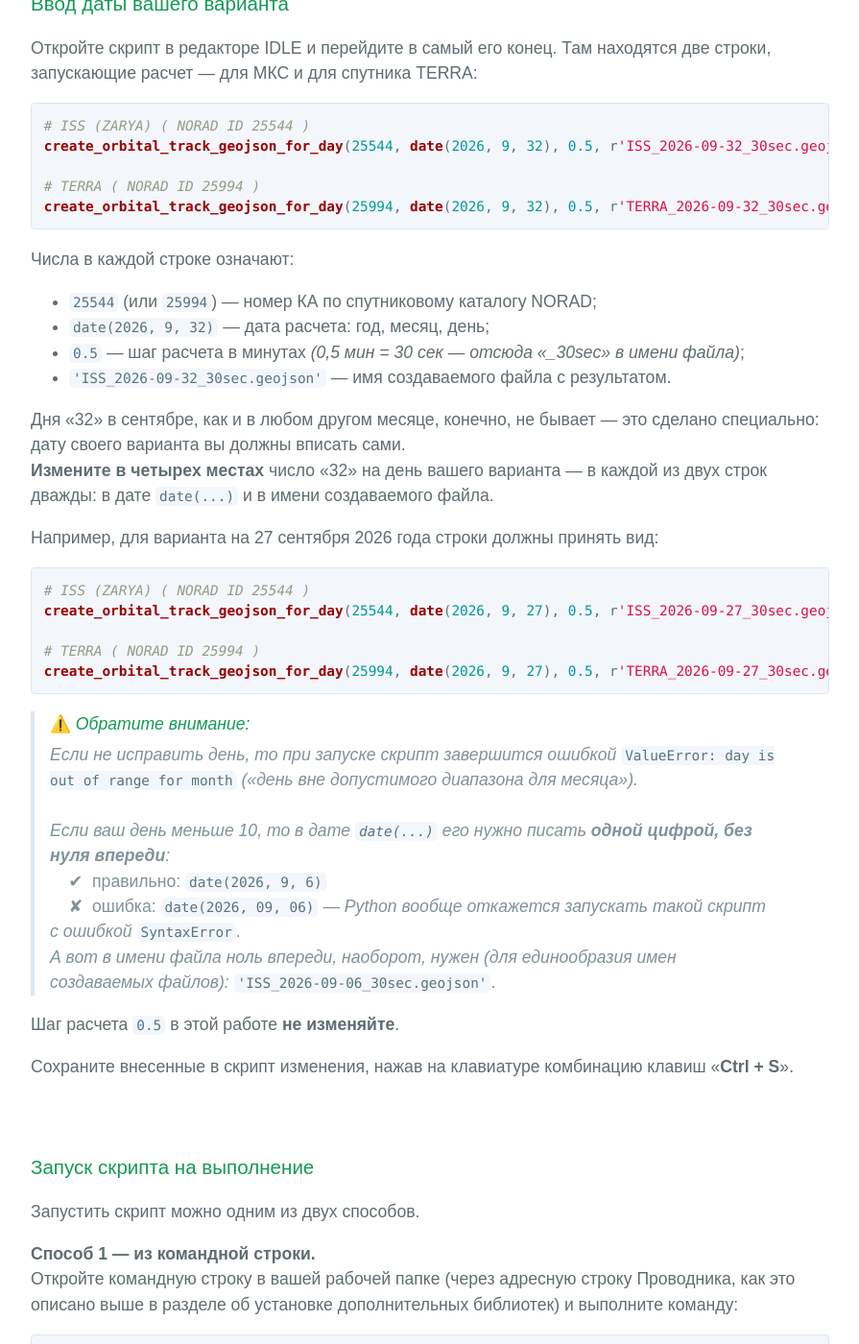
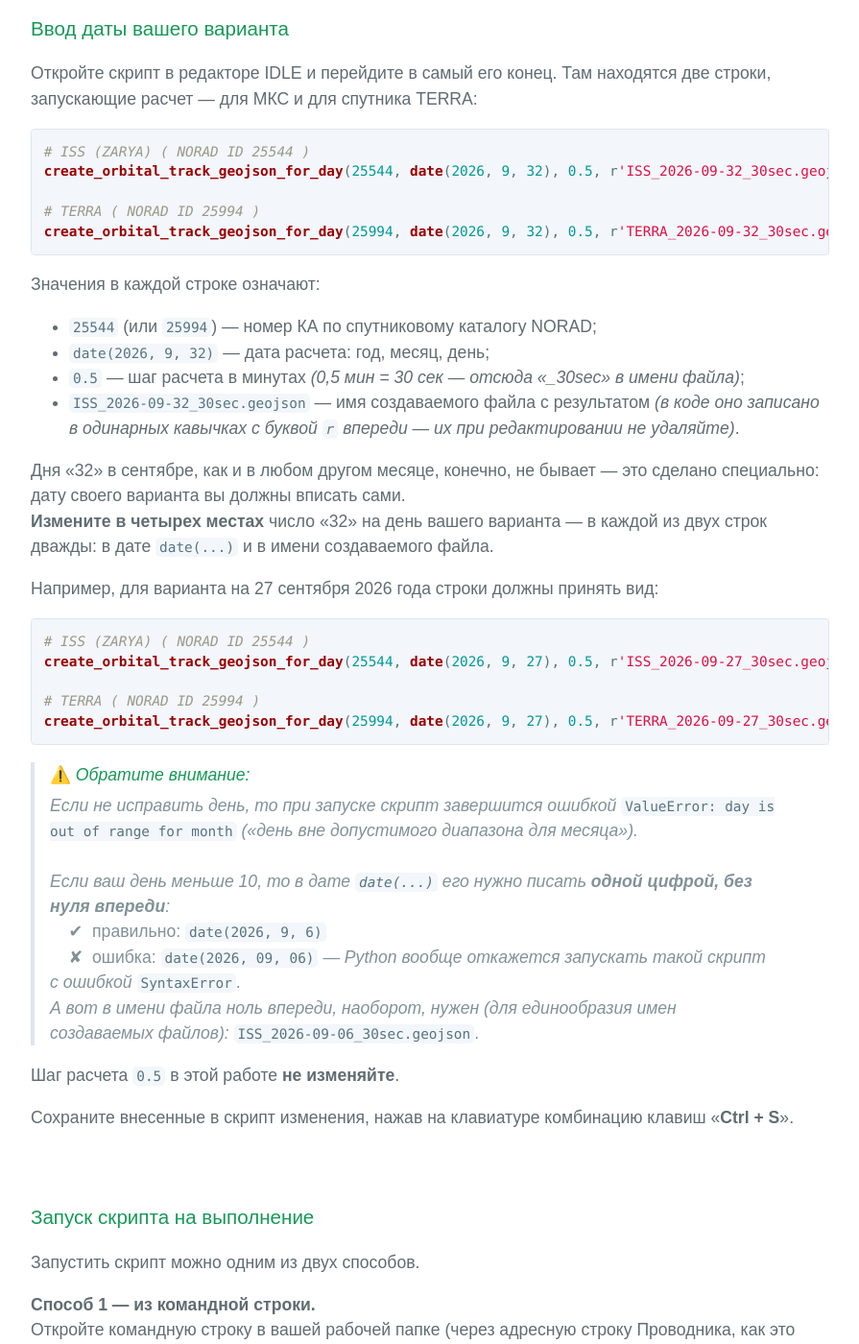
Before and after one commit to Alexander-Orlovsky/RUDN-QGIS-ORBIT-L1, a Jekyll site: the page built from index.md, in a window 1280 px wide and 1400 px high, scrolled down 9465 px. Shown: the whole window at 96% size, without its empty margins (192-1087 px from the left). Built offline with Jekyll 4.4.1, drawn with Linux system fonts in a browser that asks for light colours; some of the changed text lies outside the part shown.

Commit message:
Исправления на начало 19.10.2026

````diff
--- a/index.md
+++ b/index.md
@@ -371,11 +373,11 @@ create_orbital_track_geojson_for_day(25544, date(2026, 9, 32), 0.5, r'ISS_2026-0
 create_orbital_track_geojson_for_day(25994, date(2026, 9, 32), 0.5, r'TERRA_2026-09-32_30sec.geojson')
 ```
 
-Числа в каждой строке означают:
+Значения в каждой строке означают:
 - `25544` (или `25994`) — номер КА по спутниковому каталогу NORAD;
 - `date(2026, 9, 32)` — дата расчета: год, месяц, день;
 - `0.5` — шаг расчета в минутах *(0,5&nbsp;мин = 30&nbsp;сек — отсюда «_30sec» в имени файла)*;
-- `'ISS_2026-09-32_30sec.geojson'` — имя создаваемого файла с результатом.
+- `ISS_2026-09-32_30sec.geojson` — имя создаваемого файла с результатом *(в коде оно записано в&nbsp;одинарных кавычках с буквой `r` впереди — их при редактировании не удаляйте)*.
 
 Дня «32» в сентябре, как и в любом другом месяце, конечно, не бывает — это сделано специально: дату своего варианта вы должны вписать сами. \
 **Измените в четырех местах** число «32» на день вашего варианта — в каждой из двух строк дважды: в дате `date(...)` и&nbsp;в&nbsp;имени создаваемого файла.
@@ -396,7 +398,7 @@ create_orbital_track_geojson_for_day(25994, date(2026, 9, 27), 0.5, r'TERRA_2026
 > *Если ваш день меньше 10, то в дате `date(...)` его нужно писать **одной цифрой, без нуля впереди**:* \
 > &nbsp;&nbsp;&nbsp;&nbsp;✔&nbsp; правильно: `date(2026, 9, 6)` \
 > &nbsp;&nbsp;&nbsp;&nbsp;✘&nbsp; ошибка: `date(2026, 09, 06)` *— Python вообще откажется запускать такой скрипт с&nbsp;ошибкой* `SyntaxError`. \
-> *А вот в имени файла ноль впереди, наоборот, нужен (для единообразия имен создаваемых файлов):* `'ISS_2026-09-06_30sec.geojson'`.
+> *А вот в имени файла ноль впереди, наоборот, нужен (для единообразия имен создаваемых файлов):* `ISS_2026-09-06_30sec.geojson`.
 
 Шаг расчета `0.5` в этой работе **не изменяйте**.
 
````
Also changed, not shown: other parts of index.md (+8 -6 lines), CLAUDE.md (+2 -2 lines), materials/TLE2GroundTracks_GeoJSON_2026-10-18.py (renamed from materials/TLE2GroundTracks_GeoJSON_2026-10-02.py, +14 -10 lines), media/Вывод_скрипта_в_IDLE_Shell.png, media/Командная_строка_из_адресной_строки_Проводника.png.
